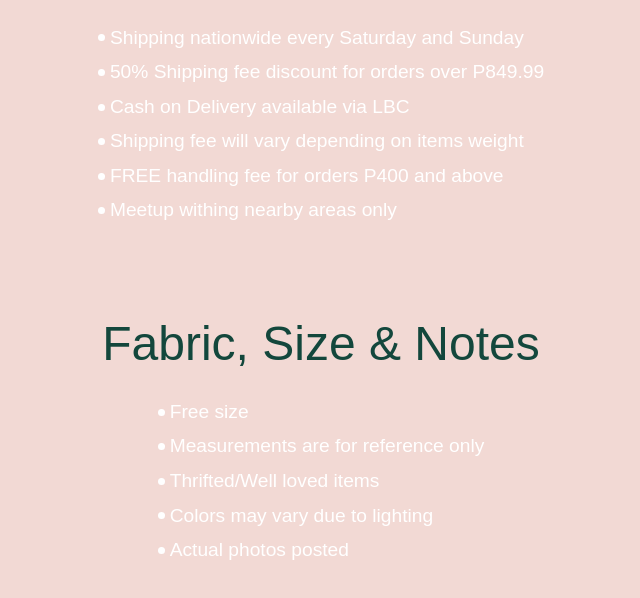
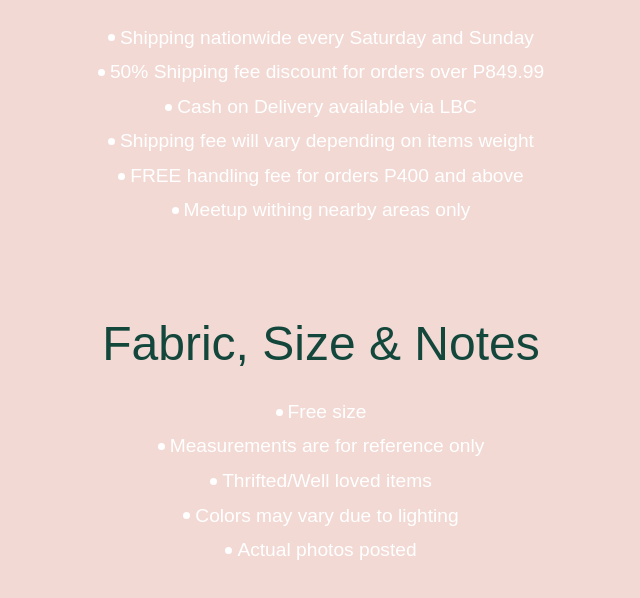
Before and after one commit to jirodearmas/juliana, a plain HTML site: page index.html in a window 1280 px wide. Shown: the part 758-1356 px from the top of the page, without its empty margins (319-959 px from the left). Drawn offline with Linux system fonts and the light colour scheme; a web font is replaced by a local one.

Commit message:
center list

```diff
--- a/index.html
+++ b/index.html
@@ -142,7 +142,7 @@ li::before {
 		</div>
 		<h2>Meetup & Shipping</h2>
 		<div class="mb-5">
-			<ul class="text-center">
+			<ul class="d-flex flex-column align-items-center justify-content-center text-center">
 				<li class="text-center">Shipping nationwide every Saturday and Sunday</li>
 				<li class="text-center">50% Shipping fee discount for orders over P849.99</li>
 				<li class="text-center">Cash on Delivery available via LBC</li>
@@ -153,7 +153,7 @@ li::before {
 		</div>
 		<h2>Fabric, Size & Notes</h2>
 		<div class="mb-5">
-			<ul>
+			<ul class="d-flex flex-column align-items-center justify-content-center">
 				<li>Free size</li>
 				<li>Measurements are for reference only</li>
 				<li>Thrifted/Well loved items</li>
```
